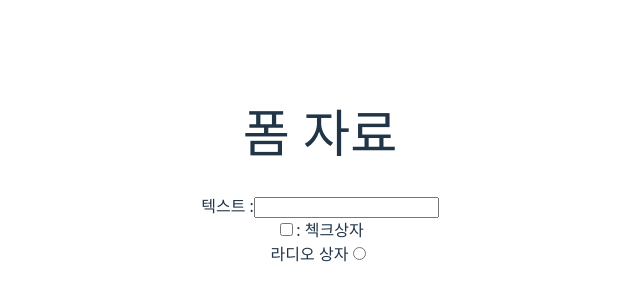
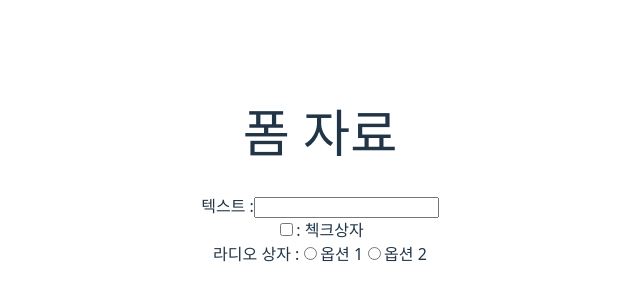
Before and after one commit to osparking/react-callback, a React (Vite) app: page / in a window 1280 px wide. Shown: the part 232-532 px from the top of the page, without its empty margins (320-960 px from the left). Built offline with nearby package versions, Linux system fonts and the light colour scheme.

Commit message:
radio button option 2

```diff
--- a/src/App.jsx
+++ b/src/App.jsx
@@ -37,17 +37,27 @@ function App() {
           </label>
         </div>
 
-        {/* 라디오 상자 */}
+        {/* 라디오 상자 옵션 1, 2*/}
         <div className='form-field'>
-          <label>라디오 상자</label>
-          <input type="radio" name="radio"
-            value="option1"
-            checked={formData.radio === "option1"}
-            onChange={handleChange}>
-          </input>
+          <label>라디오 상자 :</label>
+          <label>
+            <input type="radio" name="radio"
+              value="option1"
+              checked={formData.radio === "option1"}
+              onChange={handleChange}>
+            </input>옵션 1
+          </label>
+          <label>
+            <input type="radio" name="radio"
+              value="option2"
+              checked={formData.radio === "option2"}
+              onChange={handleChange}>
+            </input>옵션 2
+          </label>
         </div>
 
       </form>
+
     </div>
   )
 }
```
